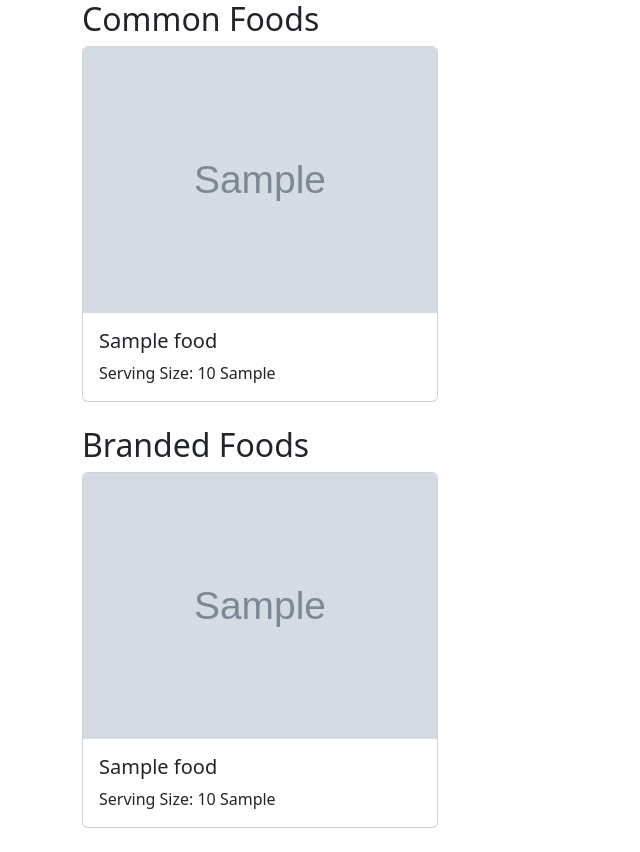
After one commit to d-r-espana/pantrydemo, a Python web app: template PantryDemo/templates/welcome/results.html in a window 1280 px wide. The commit adds this page. Shown: the whole page, without its empty margins (0-640 px from the left). Run offline with Jinja, Linux system fonts and the light colour scheme; the template is opened without the code that fills it: most values are stand-ins (such as "Sample title", 1, 10 or a date in 2020); grey boxes marked "Sample" are stand-in pictures.

Commit message:
complete demo

```diff
--- a/PantryDemo/data/api/nutritionx.py
+++ b/PantryDemo/data/api/nutritionx.py
@@ -16,7 +16,7 @@ def get_nutritionx(query):
         "Content-Type": "application/json",
         "x-app-id": app_id,
         "x-app-key": app_key,
-        "x-remote-user-id": 0
+        "x-remote-user-id": '0'
     }
 
     try:
--- /dev/null
+++ b/PantryDemo/templates/welcome/results.html
@@ -0,0 +1,45 @@
+<!DOCTYPE html>
+<html>
+<head>
+    <title>Nutrition Information</title>
+    <link rel="stylesheet" href="https://cdn.jsdelivr.net/npm/bootstrap@5.2.3/dist/css/bootstrap.min.css" integrity="sha384-rbsA2VBKQhggwzxH7pPCaAqO46MgnOM80zW1RWuH61DGLwZJEdK2Kadq2F9CUG65" crossorigin="anonymous">
+    <script src="https://ajax.googleapis.com/ajax/libs/jquery/3.6.4/jquery.min.js"></script>
+</head>
+<body>
+    <div class="container">
+        <h2>Common Foods</h2>
+        <div class="row">
+            {% for food in data.common %}
+            <div class="col-md-4">
+                <div class="card mb-4" data-toggle="collapse" data-target="#collapse{{ forloop.counter }}" data-food="{{ food }}">
+                    <img src="{{ food.photo.thumb }}" class="card-img-top" alt="Food Image">
+                    <div class="card-body">
+                        <h5 class="card-title">{{ food.food_name }}</h5>
+                        <p class="card-text">
+                            Serving Size: {{ food.serving_qty }} {{ food.serving_unit }}<br>
+                        </p>
+                    </div>
+                </div>
+            </div>
+            {% endfor %}
+        </div>
+
+        <h2>Branded Foods</h2>
+        <div class="row">
+            {% for food in data.branded %}
+            <div class="col-md-4">
+                <div class="card mb-4" data-toggle="collapse" data-target="#collapse{{ forloop.counter }}" data-food="{{ food }}">
+                    <img src="{{ food.photo.thumb }}" class="card-img-top" alt="Food Image">
+                    <div class="card-body">
+                        <h5 class="card-title">{{ food.brand_name_item_name }}</h5>
+                        <p class="card-text">
+                            Serving Size: {{ food.serving_qty }} {{ food.serving_unit }}<br>
+                        </p>
+                    </div>
+                </div>
+            </div>
+            {% endfor %}
+        </div>
+    </div>
+</body>
+</html>
--- a/PantryDemo/templates/welcome/welcome.html
+++ b/PantryDemo/templates/welcome/welcome.html
@@ -1 +1,5 @@
-<h1>Hello World!</h1>
+<h1>Search a meal:</h1>
+<form method="GET">
+    <input type="text" name="query" placeholder="Enter food query">
+    <button type="submit">Search</button>
+</form>
```
Also changed, not shown: PantryDemo/templates/views.py (+7 -0 lines), 1 other file.
